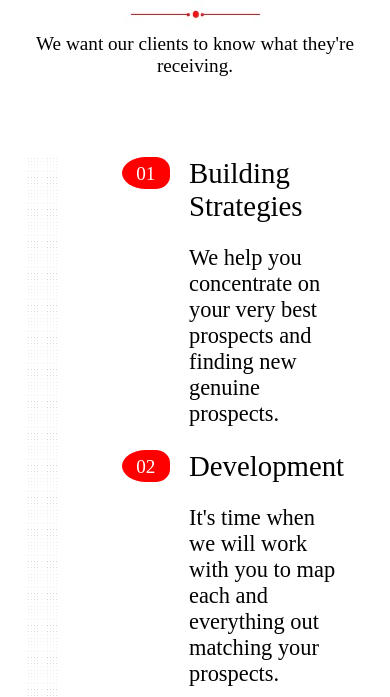
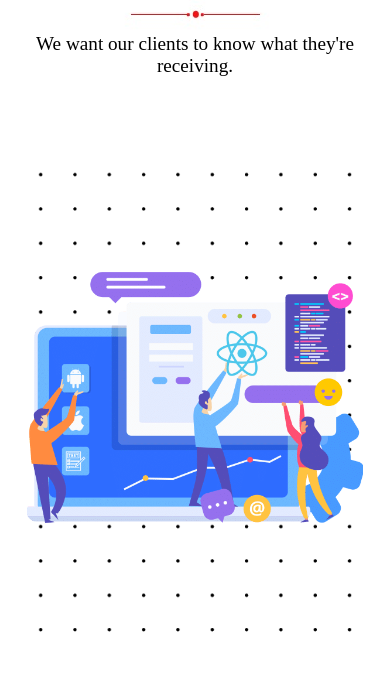
Before and after one commit to rahulverman121/Webshark, a plain HTML site: page index.html in a window 390 px wide. Shown: the part 55-752 px from the top of the page. Drawn offline with Linux system fonts and the light colour scheme.

Commit message:
Update index.html

```diff
--- a/index.html
+++ b/index.html
@@ -2,6 +2,7 @@
 <head>
 <title>Webshark Web Services - Best Web Development Company in Banglore
 </title>
+<link rel="icon" type="image/x-icon" href="./images/favicon.ico">
 <style>
 main {
 	width : 100% ;
@@ -68,6 +69,19 @@ label {
 
 }
 
+@media only screen and (max-width:991px){
+	.content {
+		flex-direction : column ;
+}
+#processimg {
+	width : 100% ;
+	height : 30rem ;
+	margin-bottom : 4rem ;
+}
+#steplist {
+	width : 100% ;
+}
+}
 </style>
 </head>
 <body>
```
